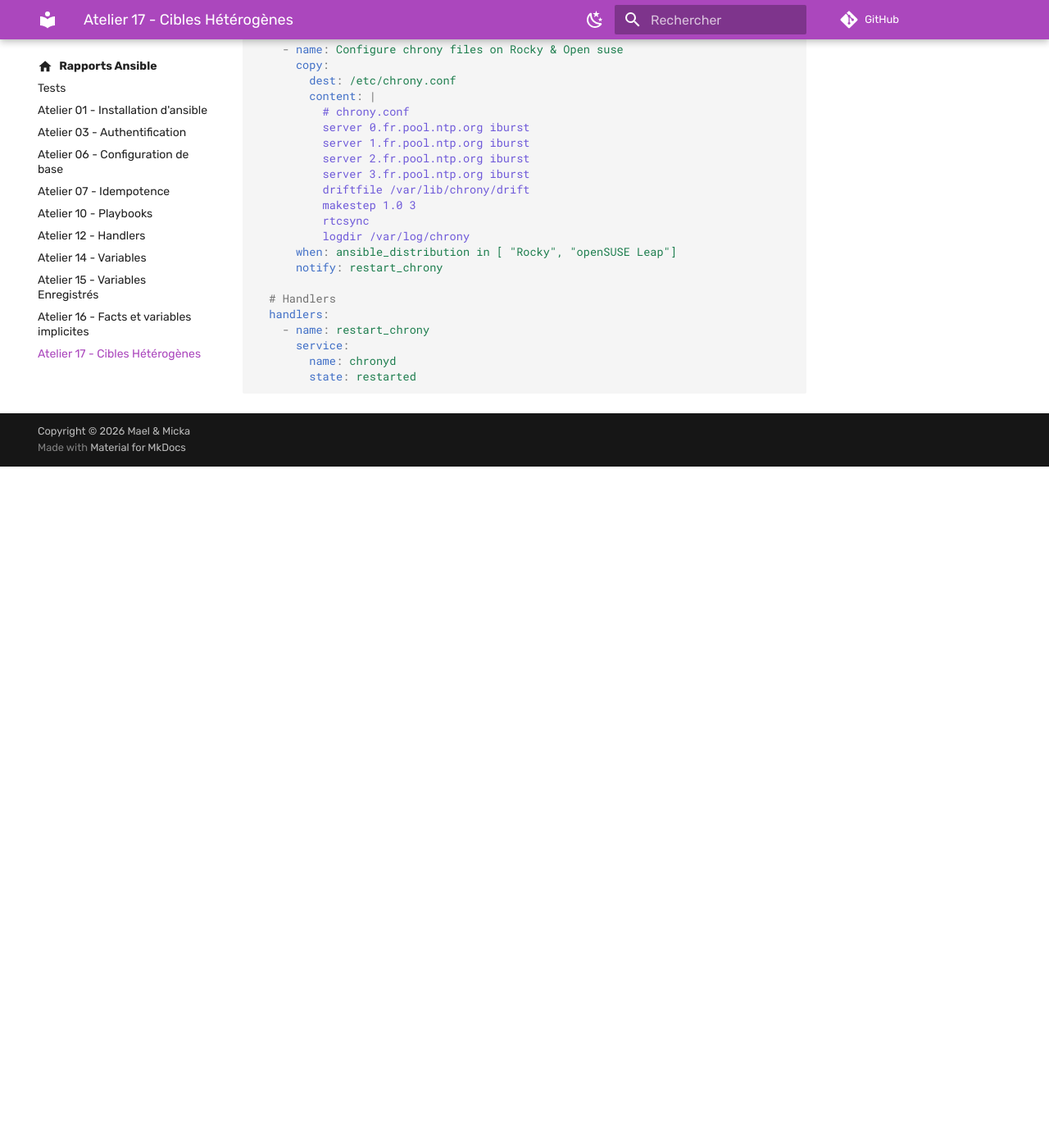
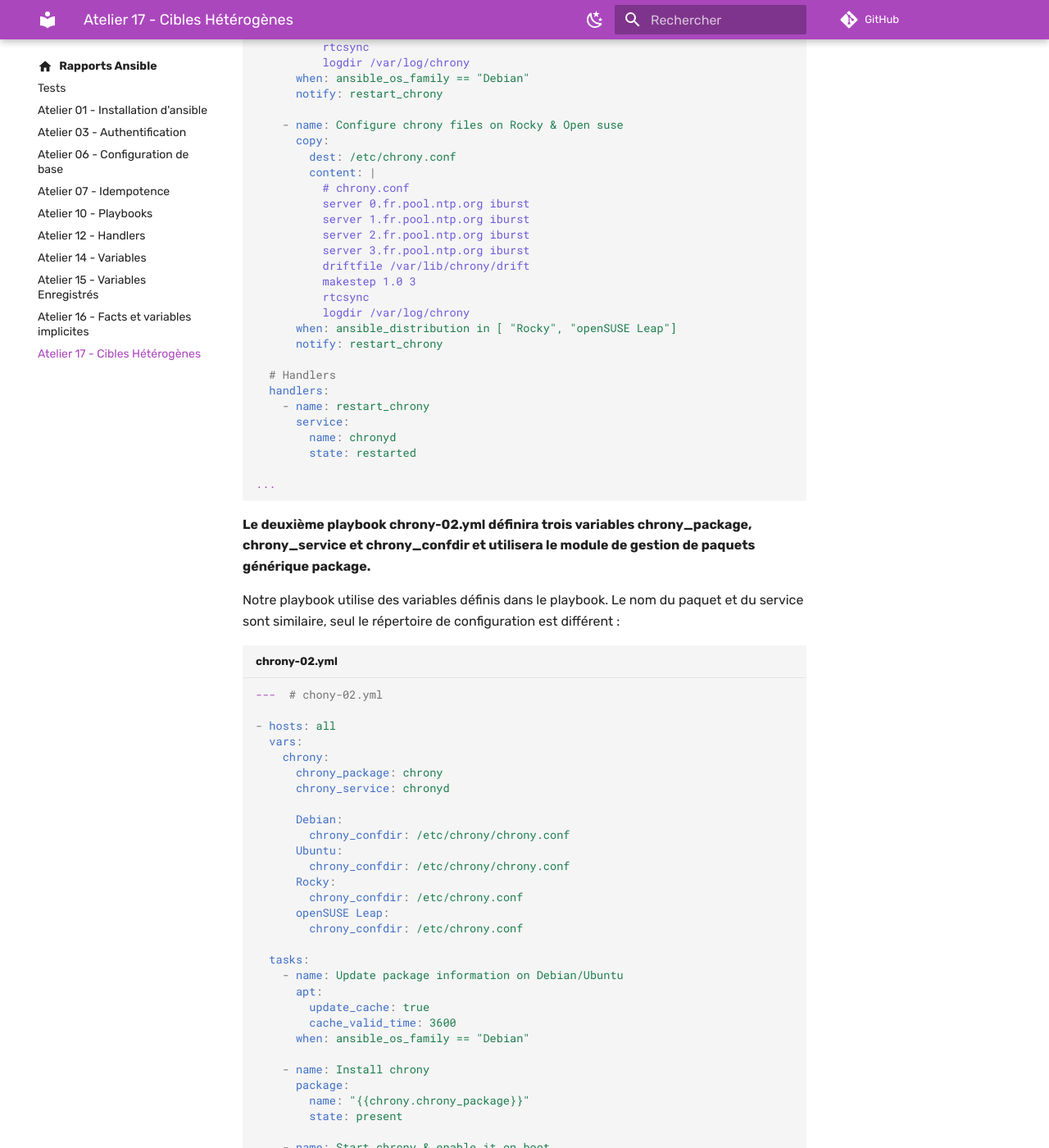
Before and after one commit to saiqo/ansible-kovacs, an MkDocs documentation site: the page built from docs/17-Cibles-Heterogenes/index.md, in a window 1280 px wide and 1400 px high, scrolled down 1285 px. Shown: the whole window at 82% size. Built offline with MkDocs 1.6.1 and Material for MkDocs 9.7.7, drawn with Linux system fonts in a browser that asks for light colours; comment, search, counter and statistics services are not loaded; before the commit the page ends 1854 px from its top, so only the background shows below that; some of the changed text lies outside the part shown.

Commit message:
Ajout atelier 17 partie 2

````diff
--- a/docs/17-Cibles-Heterogenes/index.md
+++ b/docs/17-Cibles-Heterogenes/index.md
@@ -1,4 +1,6 @@
 # Cibles hétérogènes
+
+**Le premier playbook chrony-01.yml utilisera les modules de gestion de paquets natifs apt, dnf et zypper et s'inspirera de la méthode « gros sabots » utilisée plus haut dans cet atelier.**
 
 Voici notre playbook méthode "bourrin" pour installer chrony sur Debian, Ubuntu, Rocky et openSUSE :
 
@@ -78,4 +80,69 @@ Voici notre playbook méthode "bourrin" pour installer chrony sur Debian, Ubuntu
         name: chronyd
         state: restarted
 
+...
 ```
+
+**Le deuxième playbook chrony-02.yml définira trois variables chrony_package, chrony_service et chrony_confdir et utilisera le module de gestion de paquets générique package.**
+
+Notre playbook utilise des variables définis dans le playbook. Le nom du paquet et du service sont similaire, seul le répertoire de configuration est différent :
+
+``` yaml title="chrony-02.yml"
+---  # chony-02.yml
+
+- hosts: all
+  vars:
+    chrony:
+      chrony_package: chrony
+      chrony_service: chronyd
+
+      Debian:
+        chrony_confdir: /etc/chrony/chrony.conf
+      Ubuntu:
+        chrony_confdir: /etc/chrony/chrony.conf
+      Rocky:
+        chrony_confdir: /etc/chrony.conf
+      openSUSE Leap:
+        chrony_confdir: /etc/chrony.conf
+
+  tasks:
+    - name: Update package information on Debian/Ubuntu
+      apt:
+        update_cache: true
+        cache_valid_time: 3600
+      when: ansible_os_family == "Debian"
+
+    - name: Install chrony
+      package:
+        name: "{{chrony.chrony_package}}"
+        state: present
+
+    - name: Start chrony & enable it on boot
+      service:
+        name: "{{chrony.chrony_service}}"
+        state: started
+        enabled: true
+
+    - name: Copy config file
+      copy:
+        dest: "{{chrony[ansible_distribution].chrony_confdir}}"
+        content: |
+          # chrony.conf
+          server 0.fr.pool.ntp.org iburst
+          server 1.fr.pool.ntp.org iburst
+          server 2.fr.pool.ntp.org iburst
+          server 3.fr.pool.ntp.org iburst
+          driftfile /var/lib/chrony/drift
+          makestep 1.0 3
+          rtcsync
+          logdir /var/log/chrony
+      notify: restart_chrony
+
+  handlers:
+    - name: restart_chrony
+      service:
+        name: "{{chrony.chrony_service}}"
+        state: restarted
+
+...
+```
````
